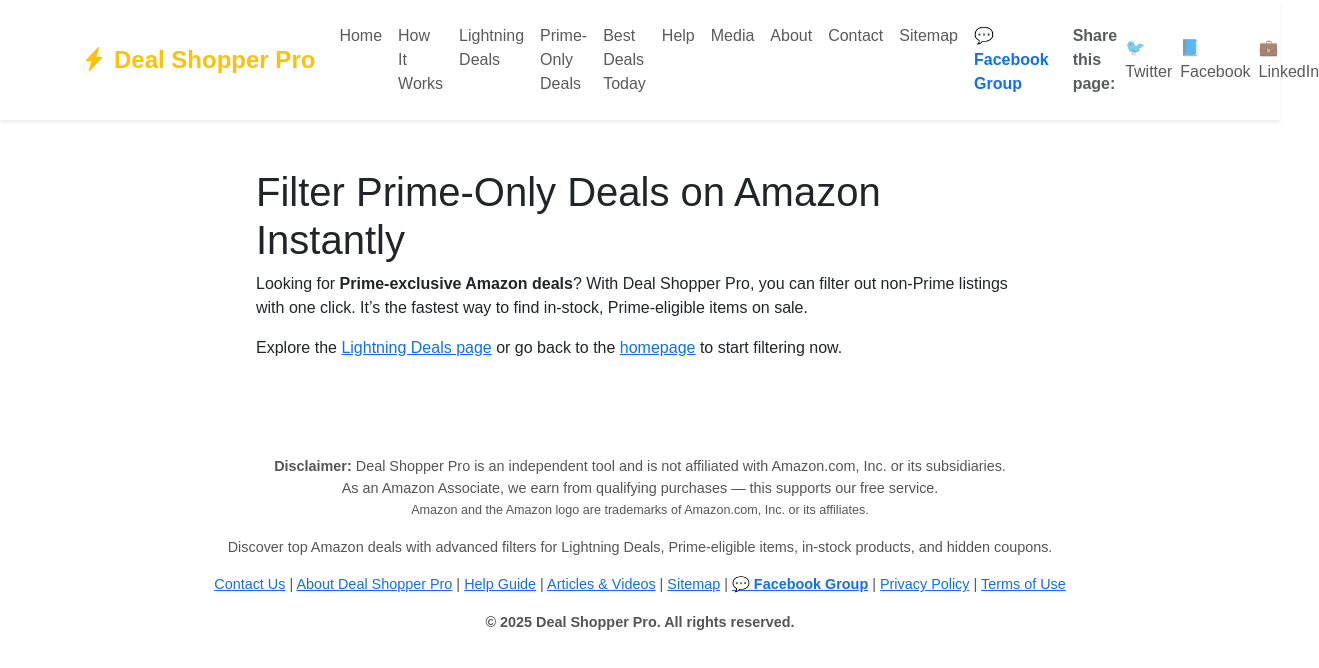
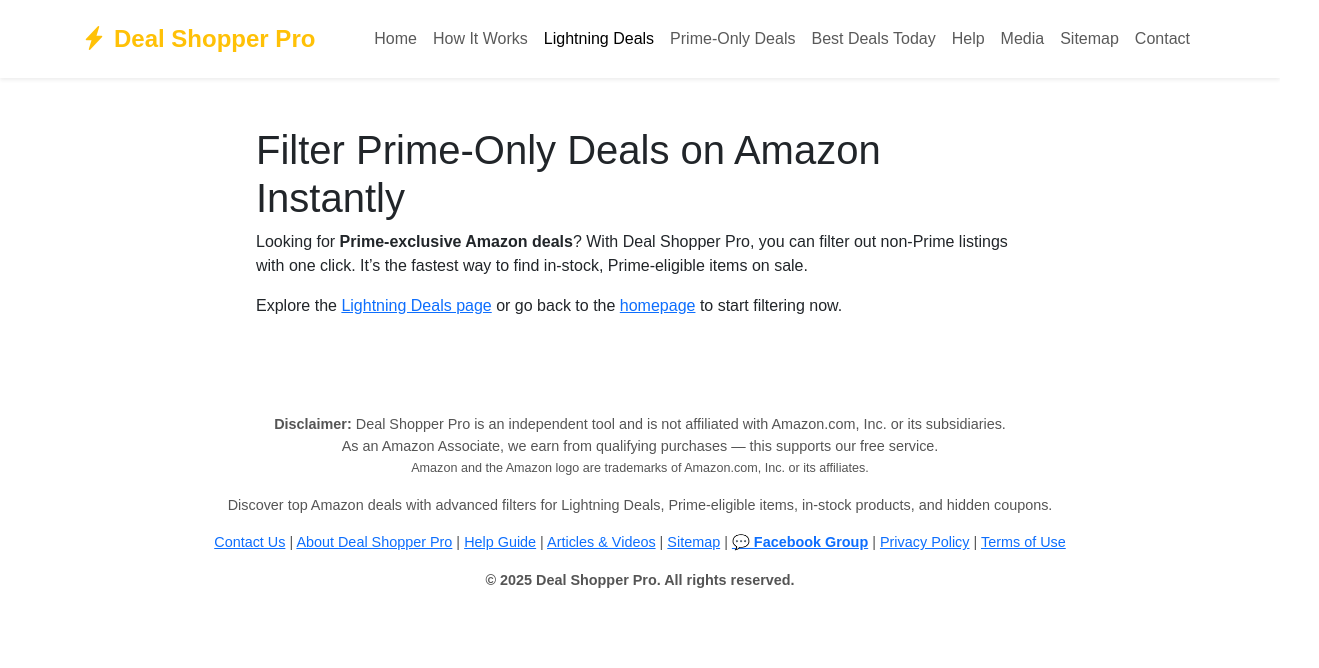
Before and after one commit to AmazonSuperSearch/DealShopperPro, a plain HTML site: page prime-only-deals.html in a window 1280 px wide. Shown: the whole page, 1319 px wide, since content can reach past the window. Drawn offline with nearby package versions, Linux system fonts and the light colour scheme.

Commit message:
Update prime-only-deals.html

```diff
--- a/prime-only-deals.html
+++ b/prime-only-deals.html
@@ -56,59 +56,28 @@
 <body style="font-family: Arial, sans-serif;">
 
 <!-- ✅ Navbar -->
-<nav class="navbar navbar-expand-lg navbar-light bg-white shadow-sm py-3">
+<nav class="navbar navbar-expand-lg navbar-light bg-white shadow-sm py-3" aria-label="Site navigation">
  <div class="container">
-    <a class="navbar-brand fw-bold text-warning d-flex align-items-center" href="/" style="font-size: 1.5rem;">
-      <i class="bi bi-lightning-charge-fill me-2"></i> Deal Shopper Pro
+  <a class="navbar-brand fw-bold text-warning d-flex align-items-center" href="/" style="font-size:1.5rem;">
+   <i class="bi bi-lightning-charge-fill me-2" aria-hidden="true"></i>Deal Shopper Pro
   </a>
-    <button class="navbar-toggler" type="button" data-bs-toggle="collapse" data-bs-target="#navbarNav"
-      aria-controls="navbarNav" aria-expanded="false" aria-label="Toggle navigation">
-      <span class="navbar-toggler-icon"></span>
-    </button>
-    <div class="collapse navbar-collapse" id="navbarNav">
-      <!-- Main navigation links -->
+  <button class="navbar-toggler" type="button" data-bs-toggle="collapse" data-bs-target="#navbarNav" aria-controls="navbarNav" aria-expanded="false" aria-label="Toggle navigation"><span class="navbar-toggler-icon"></span></button>
+  <div id="navbarNav" class="collapse navbar-collapse">
    <ul class="navbar-nav ms-auto">
     <li class="nav-item"><a class="nav-link" href="/">Home</a></li>
     <li class="nav-item"><a class="nav-link" href="/how-it-works.html">How It Works</a></li>
-        <li class="nav-item"><a class="nav-link" href="/lightning-deals.html">Lightning Deals</a></li>
-        <li class="nav-item"><a class="nav-link" href="/prime-only-deals.html">Prime-Only Deals</a></li>
+    <li class="nav-item"><a class="nav-link active" href="/lightning-deals.html">Lightning Deals</a></li>
+    <li class="nav-item"><a class="nav-link" href="/prime-only-deals.html">Prime‑Only Deals</a></li>
     <li class="nav-item"><a class="nav-link" href="/best-deals-today.html">Best Deals Today</a></li>
     <li class="nav-item"><a class="nav-link" href="/help.html">Help</a></li>
     <li class="nav-item"><a class="nav-link" href="/media.html">Media</a></li>
-        <li class="nav-item"><a class="nav-link" href="/about.html">About</a></li>
+     <li class="nav-item"><a class="nav-link" href="/sitemap.html">Sitemap</a></li>
     <li class="nav-item"><a class="nav-link" href="/contact.html">Contact</a></li>
-        <li class="nav-item"><a class="nav-link" href="/sitemap.html">Sitemap</a></li>
-        <li class="nav-item">
-          <a class="nav-link text-primary fw-semibold" href="https://www.facebook.com/share/g/1C1BARo5YJ/" target="_blank" rel="noopener noreferrer">
-            💬 Facebook Group
-          </a>
-        </li>
-      </ul>
-
-      <!-- ✅ Social Share Links -->
-      <div class="d-flex align-items-center ms-lg-3">
-        <span class="me-2 fw-semibold text-muted">Share this page:</span>
-        <ul class="navbar-nav flex-row">
-          <li class="nav-item me-2">
-            <a class="nav-link p-0" href="https://twitter.com/intent/tweet?url=https://www.dealshopperpro.com" target="_blank" rel="noopener noreferrer" aria-label="Share on Twitter">
-              🐦 Twitter
-            </a>
-          </li>
-          <li class="nav-item me-2">
-            <a class="nav-link p-0" href="https://www.facebook.com/sharer/sharer.php?u=https://www.dealshopperpro.com" target="_blank" rel="noopener noreferrer" aria-label="Share on Facebook">
-              📘 Facebook
-            </a>
-          </li>
-          <li class="nav-item">
-            <a class="nav-link p-0" href="https://www.linkedin.com/shareArticle?mini=true&url=https://www.dealshopperpro.com" target="_blank" rel="noopener noreferrer" aria-label="Share on LinkedIn">
-              💼 LinkedIn
-            </a>
-          </li>
    </ul>
   </div>
  </div>
-  </div>
 </nav>
+
 
 
 
```
Lines whose indentation alone changed are shown as unchanged.
